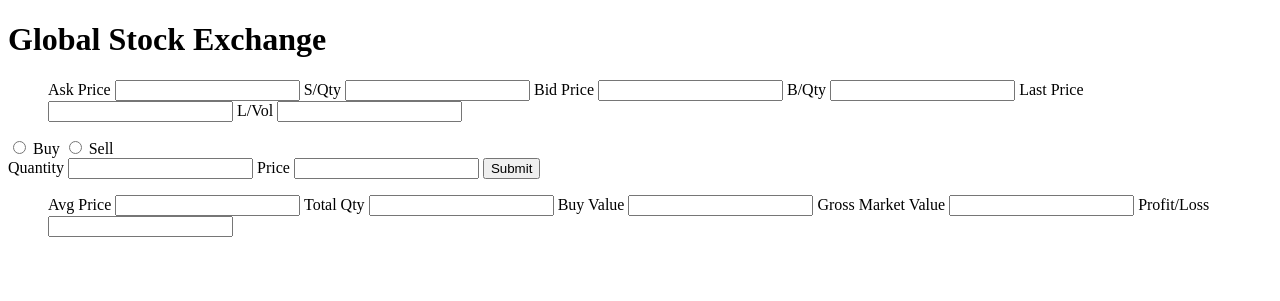
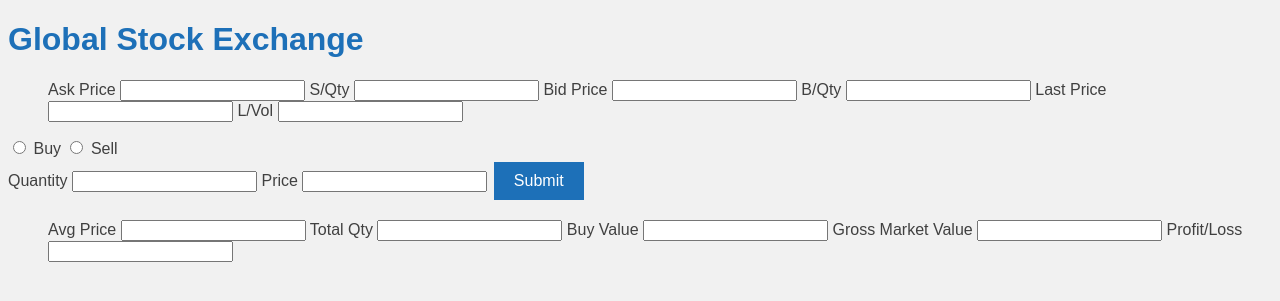
Before and after one commit to ONSdigital/hackathon-nov23-team-3, a Flask app: page / in a window 1280 px wide. Shown: the top 301 px of the page. Run offline with Flask 3, Linux system fonts and the light colour scheme; some libraries are stand-ins or nearby versions.

Commit message:
added css styles

```diff
--- a/vb2ptyon-challenge-3/Templates/main.html
+++ b/vb2ptyon-challenge-3/Templates/main.html
@@ -6,7 +6,68 @@
 <title>Global Stock Exchange</title>
 <script src="https://cdnjs.cloudflare.com/ajax/libs/socket.io/4.0.1/socket.io.min.js"></script>
 <style>
-  /* Add your CSS styles here */
+    /* Add your CSS styles here */
+    body {
+      font-family: Arial, sans-serif;
+      color: #404040;
+      background-color: #f1f1f1;
+  }
+
+  h1, h2, h3, h4, h5, h6 {
+      color: #1d70b8;
+  }
+
+  a {
+      color: #1d70b8;
+      text-decoration: none;
+  }
+
+  a:hover {
+      text-decoration: underline;
+  }
+
+  button {
+      background-color: #1d70b8;
+      color: #fff;
+      border: none;
+      padding: 10px 20px;
+      text-align: center;
+      text-decoration: none;
+      display: inline-block;
+      font-size: 16px;
+      margin: 4px 2px;
+      cursor: pointer;
+  }
+
+  button:hover {
+      background-color: #092b5e;
+  }
+
+  .container {
+      width: 80%;
+      margin: auto;
+      background-color: #fff;
+      padding: 20px;
+  }
+
+  table {
+      width: 100%;
+      border-collapse: collapse;
+  }
+
+  table, th, td {
+      border: 1px solid #ddd;
+      padding: 15px;
+      text-align: left;
+  }
+
+  th {
+      background-color: #f1f1f1;
+  }
+
+  tr:nth-child(even) {
+      background-color: #f1f1f1;
+  }
 </style>
 </head>
 <body>
```
